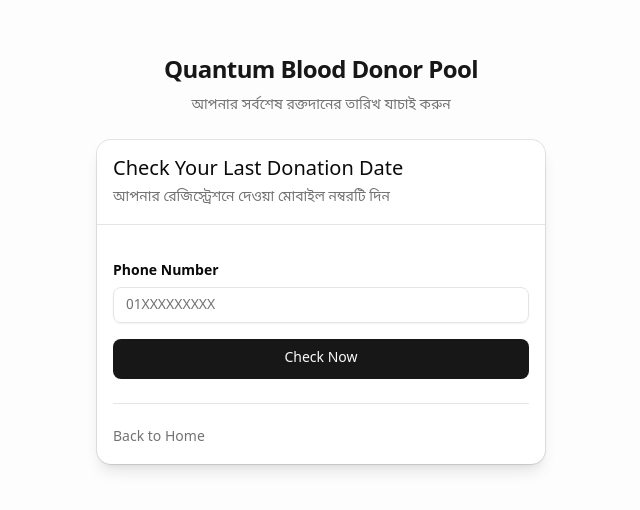
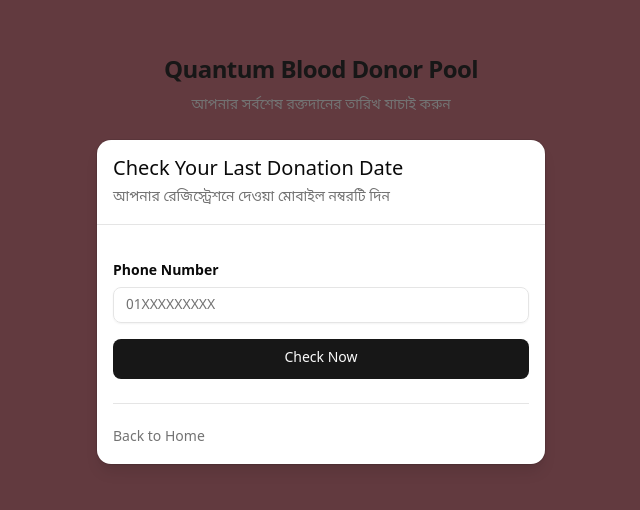
Before and after one commit to rangpurquantum-web/blood-management-, a Next.js app: page /check-donation in a window 1280 px wide. Shown: the part 140-650 px from the top of the page, without its empty margins (319-959 px from the left). Built offline with nearby package versions, Linux system fonts and the light colour scheme; no server answers; a small style sheet from the web is missing; a web font is replaced by a local one; what @capacitor/core would draw is missing.

Commit message:
Update globals.css

```diff
--- a/app/globals.css
+++ b/app/globals.css
@@ -128,8 +128,12 @@
     font-family: 'Siam Rupali', 'SiamRupali', 'SiamRupaliANSI', 'Noto Sans Bengali', system-ui, -apple-system, sans-serif !important;
   }
 
+  html, body {
+    background-color: #3D0B12;
+  }
+
   body {
-    @apply antialiased bg-background text-foreground;
+    @apply antialiased text-foreground;
     font-family: 'Siam Rupali', 'SiamRupali', 'SiamRupaliANSI', 'Noto Sans Bengali', system-ui, -apple-system, sans-serif !important;
   }
   html {
```
